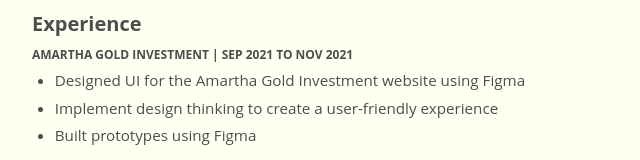
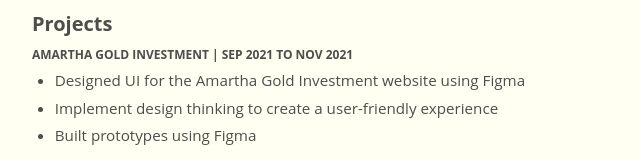
Before and after one commit to novrymahdevika1998/novry.dev, a plain HTML site: page resume.html in a window 1280 px wide. Shown: the part 836-996 px from the top of the page, 268-908 px from the left. Drawn offline with Linux system fonts and the light colour scheme.

Commit message:
Replace typo

```diff
--- a/resume.html
+++ b/resume.html
@@ -91,7 +91,7 @@
             </li>
         </ul>
         <!-- Projects -->
-        <h1>Experience</h1>
+        <h1>Projects</h1>
         <h2 class="sub-hdr">Amartha Gold Investment | Sep 2021 to Nov 2021</h2>
         <ul class="list-container">
             <li class="txt">
```
